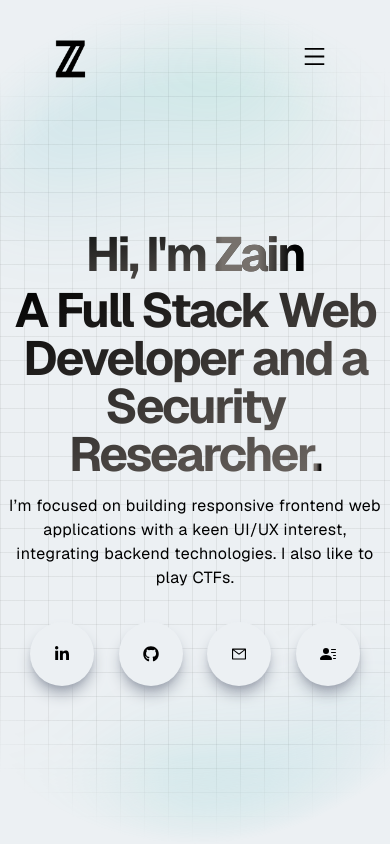
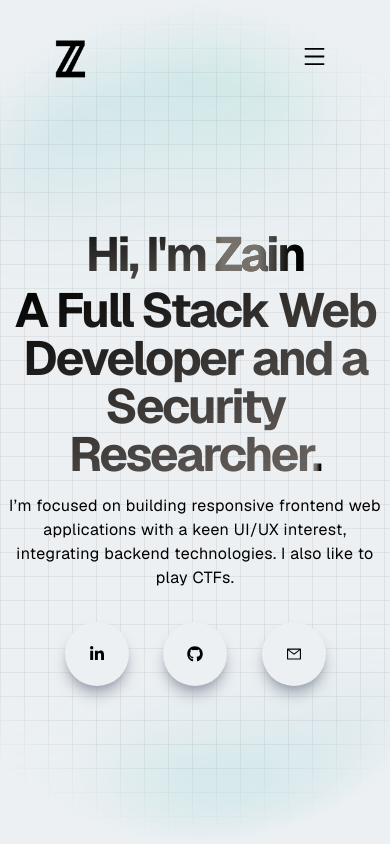
Before and after one commit to Tufalpha1/Portfolio, a Next.js app: page / in a window 390 px wide. Shown: the top 844 px of the page. Built offline with nearby package versions, Linux system fonts and the light colour scheme.

Commit message:
remove resume links

```diff
--- a/src/components/Footer.tsx
+++ b/src/components/Footer.tsx
@@ -39,11 +39,6 @@ const Footer = () => {
               <AiOutlineMail />
             </div>
           </Link>
-          <Link href="https://teal-jacky-38.tiiny.site">
-            <div className="rounded-full shadow-lg shadow-gray-400 p-6 cursor-pointer hover:scale-110 ease-in duration-100">
-              <BsFillPersonLinesFill />
-            </div>
-          </Link>
         </div>
         <hr />
         <div className="flex flex-col max-w-[1240px] px-2 py-4 mx-auto justify-between sm:flex-row text-center text-gray-900 line-clamp-2">
--- a/src/components/Hero.tsx
+++ b/src/components/Hero.tsx
@@ -50,7 +50,7 @@ export const Hero = () => {
             keen UI/UX interest, integrating backend technologies. I also like
             to play CTFs.
           </p>
-          <div className="flex items-center justify-between max-w-[330px] m-auto py-4">
+          <div className="flex items-center justify-evenly max-w-[330px] m-auto py-4">
             <Link
               href="https://www.linkedin.com/in/mzain-ul-abideen/"
               target="_blank"
@@ -74,11 +74,6 @@ export const Hero = () => {
                 <AiOutlineMail />
               </div>
             </Link>
-            <Link href="https://teal-jacky-38.tiiny.site">
-              <div className="rounded-full shadow-lg shadow-gray-400 p-6 cursor-pointer hover:scale-110 ease-in duration-100 bg-[#ecf0f3]">
-                <BsFillPersonLinesFill />
-              </div>
-            </Link>
           </div>
         </div>
       </motion.div>
--- a/src/components/Navbar.tsx
+++ b/src/components/Navbar.tsx
@@ -134,7 +134,7 @@ export const Navbar = () => {
             </ul>
             <div className="pt-20">
               <p className="uppercase text-center text-[#1190CB]">{`Let's Connect`}</p>
-              <div className="flex items-center justify-between my-4 w-full sm:w-[80%]">
+              <div className="flex items-center justify-evenly my-4 w-full sm:w-[80%]">
                 <Link href="https://www.linkedin.com/in/mzain-ul-abideen/">
                   <div className="rounded-full shadow-lg shadow-gray-400 p-3 cursor-pointer hover:scale-105 ease-in duration-100">
                     <FaLinkedinIn />
@@ -150,11 +150,6 @@ export const Navbar = () => {
                     <AiOutlineMail />
                   </div>
                 </Link>
-                <Link href="https://teal-jacky-38.tiiny.site">
-                  <div className="rounded-full shadow-lg shadow-gray-400 p-3 cursor-pointer hover:scale-105 ease-in duration-100">
-                    <BsFillPersonLinesFill />
-                  </div>
-                </Link>
               </div>
             </div>
           </div>
```
